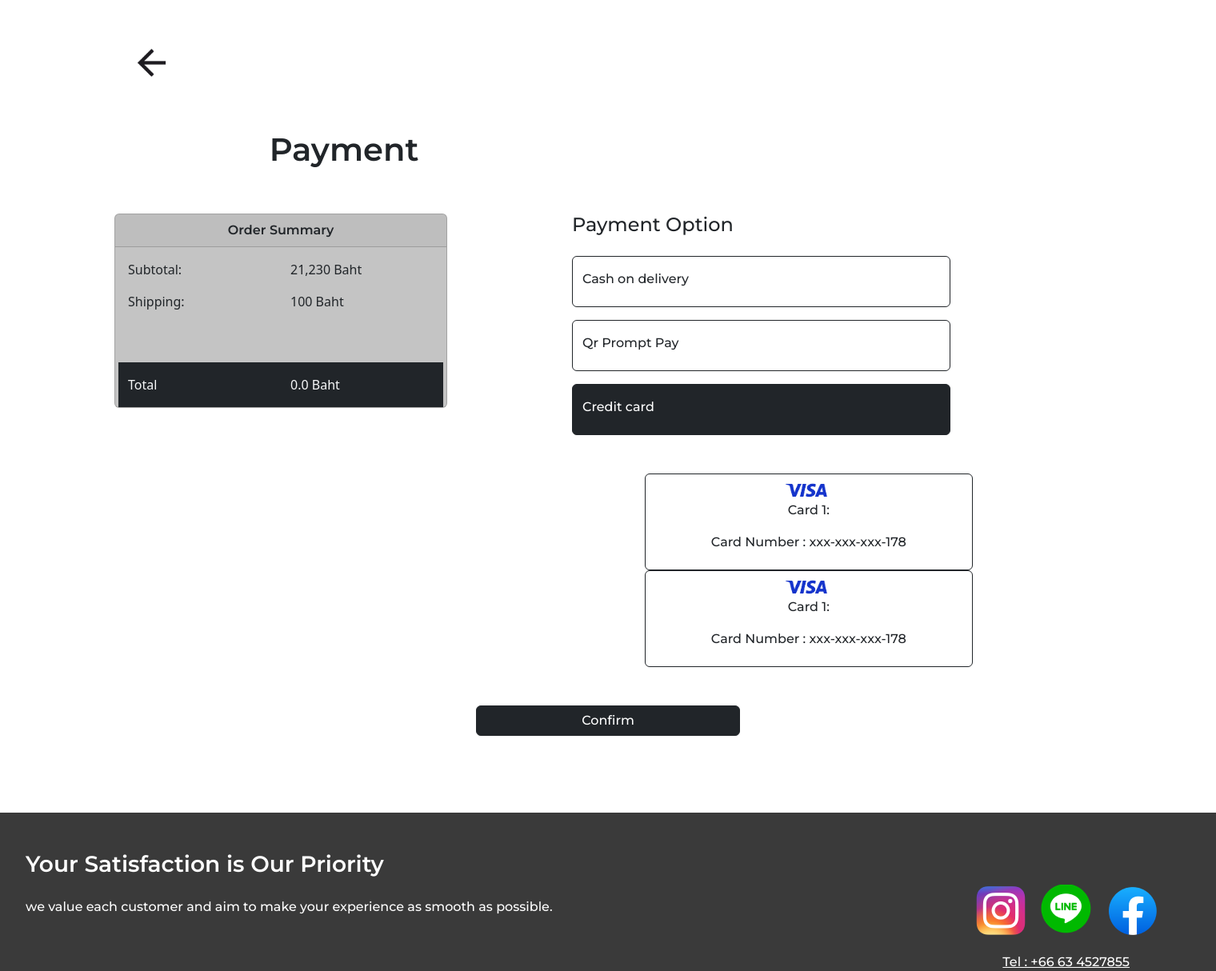
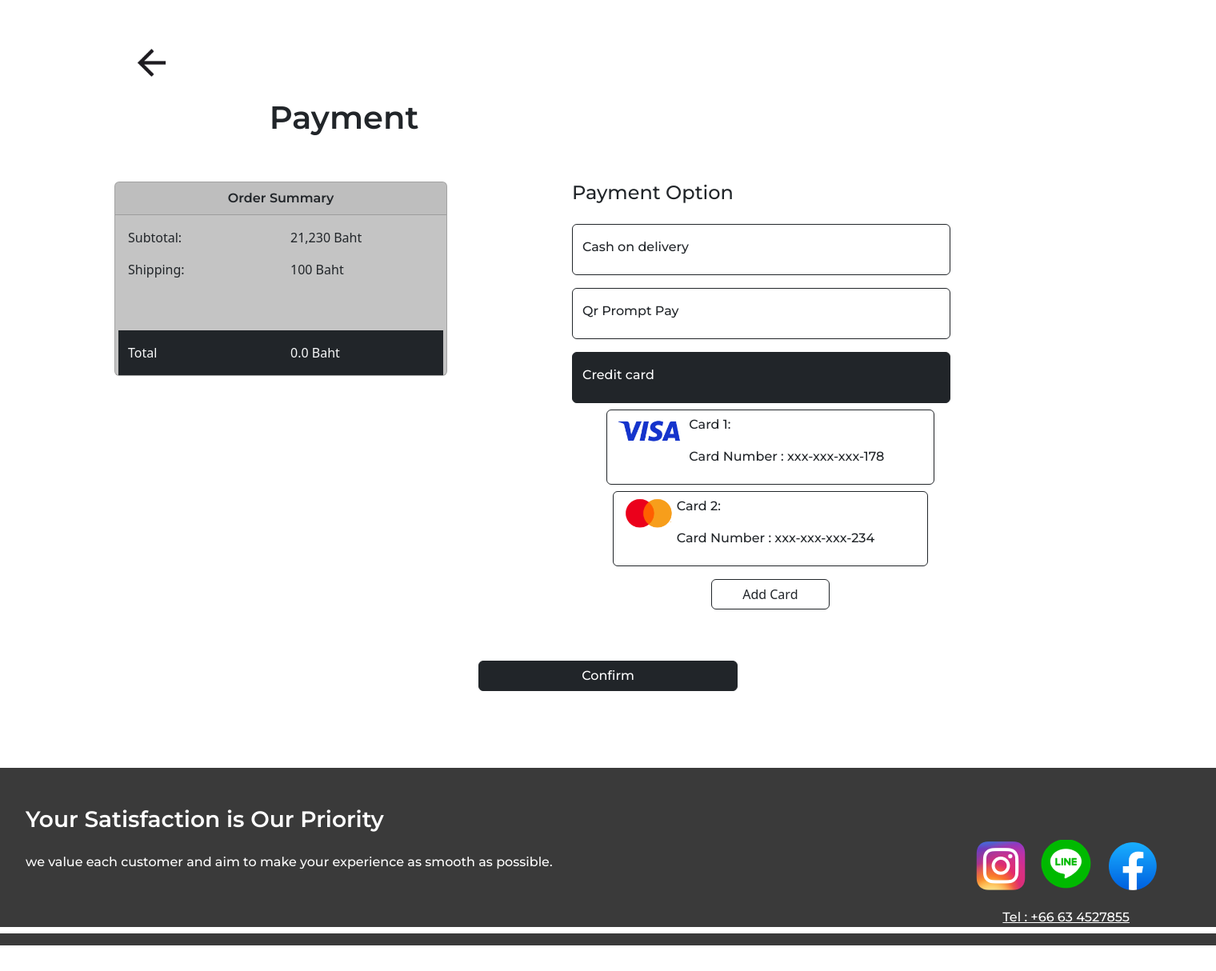
Before and after one commit to BKOPYZ/kendoshop, a Django app: template templates/payment/payment.html in a window 1520 px wide, after a click on "Credit card"; the page is wider, and only the part inside the window is pictured. Shown: the part 115-1329 px from the top of that part at 80% size. After the commit the page ends 1297 px from the top of that part, so only its background shows below. Run offline with Django 5.2, Linux system fonts and the light colour scheme; the template is opened without the code that fills it, so the values that code supplies are empty; a user stored in the database is signed in; some libraries are stand-ins or nearby versions; grey boxes are pictures that could not be loaded.

Commit message:
fix: payment layout

```diff
--- a/templates/payment/payment.html
+++ b/templates/payment/payment.html
@@ -11,7 +11,7 @@
       {% csrf_token %}
       <div class="container">
         <div class="row">
-          <h1 class="montserrat-bold text-center col-6 mt-5 pt-1">Payment</h1>
+          <h1 class="montserrat-bold text-center col-6 mt-2 pt-1">Payment</h1>
         </div>
         <div class="row justify-content-center">
           <div class="col-lg-4 col-8 mt-5">
@@ -70,35 +70,53 @@
 
               {% if user.is_authenticated %}
               <!-- TODO :OAT PLEASE IMPLEMENT this -->
-              <div class="collapse mt-5 col-10 ms-5" id="credit" data-bs-parent="#accordion">
-                <div class="row d-flex justify-content-center">
+              <div class="collapse mt-2 col-10" id="credit" data-bs-parent="#accordion">
+                <div class="row d-flex justify-content-center my-2">
                   <input type="radio" class="btn-check" name="options" id="card1" />
-                  <label class="btn btn-outline-dark col-8" for="card1">
-                    <img src="../../static/assets/imgs/visa.png" alt="visa" style="width: 60px" />
-                    <p class="montserrat-light">Card 1:</p>
-                    <p class="montserrat-light">
+                  <label class="btn btn-outline-dark col-8 d-flex" for="card1">
+                    <img src="../../static/assets/imgs/visa.png" alt="visa" style="width: auto; height:40px;" />
+                    <div>
+                      <p class="montserrat-light text-start">Card 1:</p>
+                      <p class="montserrat-light text-start">
                         Card Number : xxx-xxx-xxx-<span>178</span>
                       </p>
+                    </div>
+                  </label>
+                  <div class="row d-flex justify-content-center my-2">
+                    <input type="radio" class="btn-check" name="options" id="card2" />
+                    <label class="btn btn-outline-dark col-8 d-flex" for="card2">
+                      <img src="../../static/assets/imgs/master.png" alt="master" style="width: auto; height:40px;" />
+                      <div>
+                        <p class="montserrat-light text-start">Card 2:</p>
+                        <p class="montserrat-light text-start">
+                          Card Number : xxx-xxx-xxx-<span>234</span>
+                        </p>
+                      </div>
                     </label>
                   </div>
-                <div class="row d-flex justify-content-center">
-                  <input type="radio" class="btn-check" name="options" id="card2" />
-                  <label class="btn btn-outline-dark col-8" for="card2">
-                    <img src="../../static/assets/imgs/visa.png" alt="visa" style="width: 60px" />
-                    <p class="montserrat-light">Card 1:</p>
-                    <p class="montserrat-light">
-                      Card Number : xxx-xxx-xxx-<span>178</span>
-                    </p>
-                  </label>
+                  <div class="row d-flex justify-content-center my-2">
+                    <!--Jeng: Pleas link this to new_payment_page-->
+                    <a href="" class="btn btn-outline-dark w-25">Add Card</a>
                   </div>
                 </div>
 
                 {% else %}
                 <div class="collapse mt-5 col-10 ms-5" id="credit" data-bs-parent="#accordion">
                   <div class="d-flex">
+                    <div class="form-check">
+                      <input class="form-check-input" type="radio" name="cardChoices" id="visa">
+                      <label class="form-check-label" for="visa">
                         <img src="../../static/assets/imgs/visa.png" alt="visa" style="width: 60px" />
+                      </label>
+                    </div>
+                    <div class="form-check">
+                      <input class="form-check-input" type="radio" name="cardChoices" id="master">
+                      <label class="form-check-label" for="master">
                         <img src="../../static/assets/imgs/master.png" alt="visa" style="width: 60px" />
+                      </label>
                     </div>
+                  </div>
+
 
                   <div class="mt-4">
                     <div class="col-8 form-floating">
@@ -126,12 +144,6 @@
                       <label class="mx-2">Security Code <span style="color: red">*</span></label>
                     </div>
                   </div>
-                <div class="mt-4">
-                  <div class="col-8 form-floating">
-                    <input name="address" type="text" class="form-control" />
-                    <label class="mx-2">Cardholder Name <span style="color: red">*</span></label>
-                  </div>
-                </div>
                 </div>
                 {% endif %}
                 <div class="collapse mt-5 col-10" id="cash" data-bs-parent="#accordion"></div>
```
Lines whose indentation alone changed are shown as unchanged.
